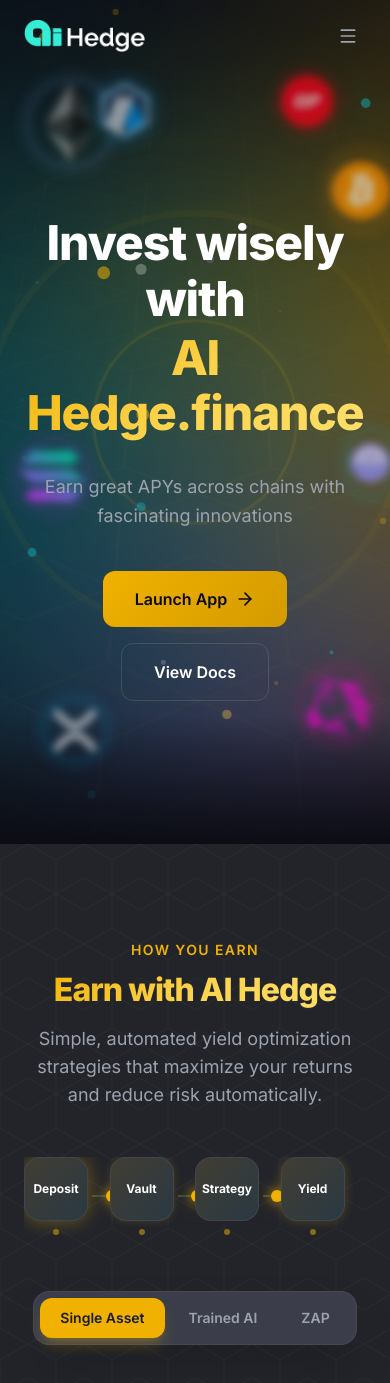
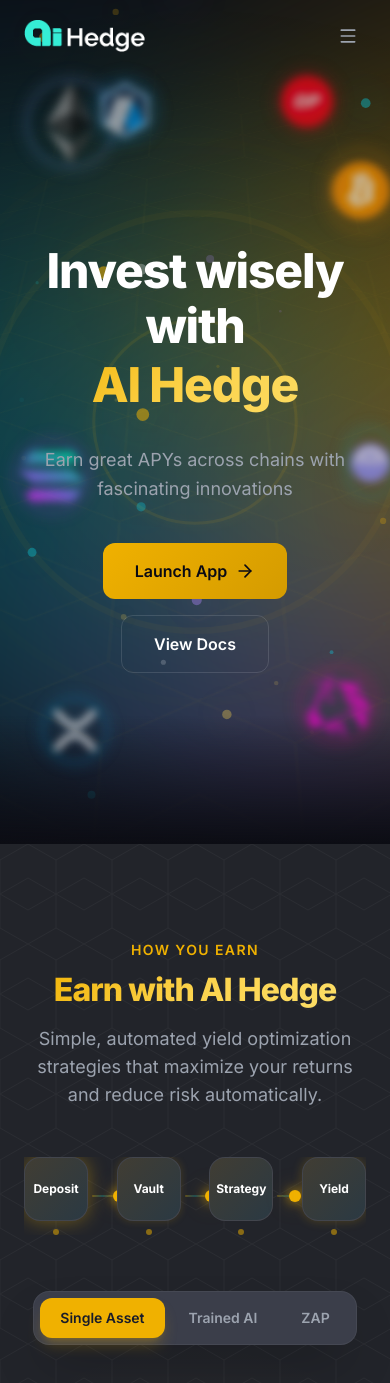
Before and after one commit to aihedge-finance/aihedge-web, a React (Vite) app: page / in a window 390 px wide. Shown: the top 1383 px of the page. Built offline with nearby package versions, Linux system fonts and the light colour scheme.

Commit message:
style: update branding name and refine flow node layout responsiveness

```diff
--- a/src/components/EarnWithAIHedge.tsx
+++ b/src/components/EarnWithAIHedge.tsx
@@ -80,7 +80,7 @@ export function EarnWithAIHedge() {
           <div className="relative flex items-center justify-center gap-0 overflow-hidden">
             <div className="relative flex items-center w-full max-w-3xl mx-auto">
               {FLOW_NODES.map((node, i) => (
-                <div key={node} className="flex items-center flex-1">
+                <div key={node} className={`flex items-center ${i < FLOW_NODES.length - 1 ? 'flex-1' : ''}`}>
                   {/* Node */}
                   <div className="flex flex-col items-center flex-shrink-0">
                     <motion.div
--- a/src/components/Hero.tsx
+++ b/src/components/Hero.tsx
@@ -291,7 +291,7 @@ export function Hero() {
         <FadeIn delay={0.2}>
           <h1 className="text-5xl sm:text-6xl lg:text-7xl xl:text-8xl font-extrabold tracking-tight leading-[1.15] mb-6">
             <span className="block text-white pb-1">Invest wisely with</span>
-            <span className="block gradient-text pb-2">AI Hedge.finance</span>
+            <span className="block gradient-text pb-2">AI Hedge</span>
           </h1>
         </FadeIn>
 
```
